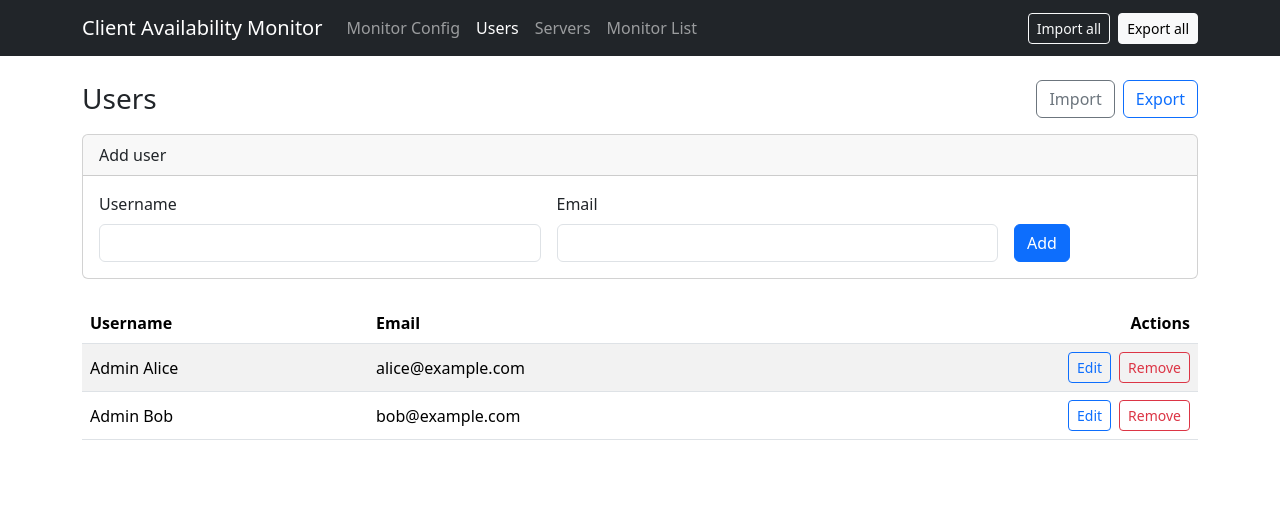
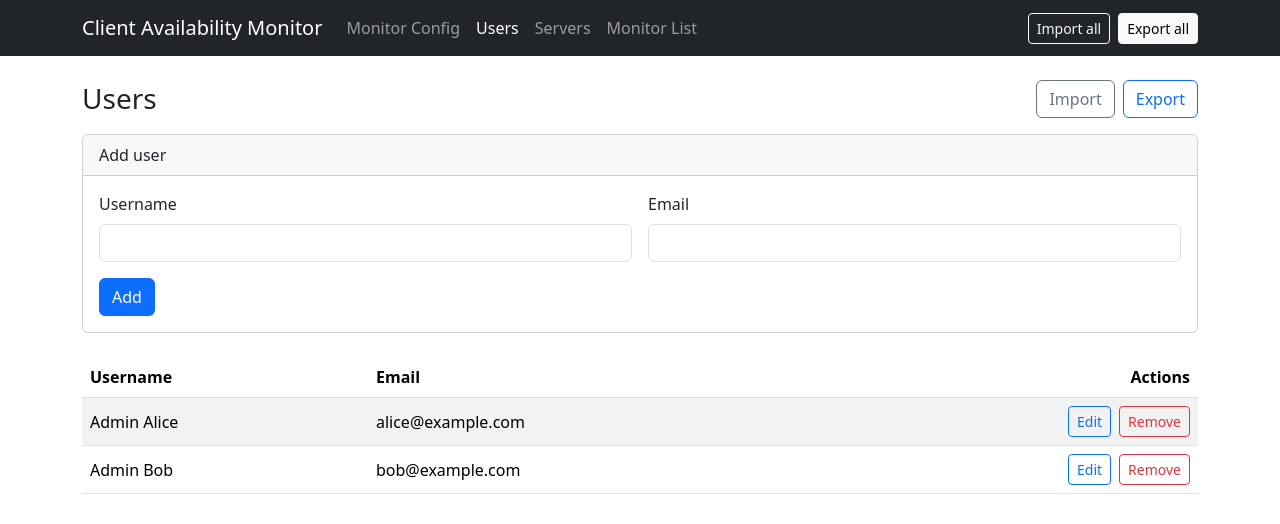
Before and after one commit to davidsantana06/client-availability-monitor, an Angular app: page /users-info in a window 1280 px wide. Shown: the top 524 px of the page. Built offline with nearby package versions, Linux system fonts and the light colour scheme.

Commit message:
fix: align user form actions below the fields

```diff
--- a/src/app/components/users-info/users-info.component.html
+++ b/src/app/components/users-info/users-info.component.html
@@ -5,7 +5,7 @@
   <div class="card-body">
     <form [formGroup]="form" (ngSubmit)="submit()" novalidate>
       <div class="row g-3">
-        <div class="col-md-5">
+        <div class="col-md-6">
           <label class="form-label" for="u-username">Username</label>
           <input
             id="u-username"
@@ -16,7 +16,7 @@
           />
           <div class="invalid-feedback">Username is required.</div>
         </div>
-        <div class="col-md-5">
+        <div class="col-md-6">
           <label class="form-label" for="u-email">Email</label>
           <input
             id="u-email"
@@ -27,7 +27,8 @@
           />
           <div class="invalid-feedback">Enter a valid e-mail address.</div>
         </div>
-        <div class="col-md-2 d-flex align-items-end gap-2">
+      </div>
+      <div class="d-flex gap-2 mt-3">
         <button type="submit" class="btn btn-primary">
           {{ isEditing ? 'Update' : 'Add' }}
         </button>
@@ -39,7 +40,6 @@
         >
           Cancel
         </button>
-        </div>
       </div>
     </form>
   </div>
```
Lines whose indentation alone changed are shown as unchanged.
